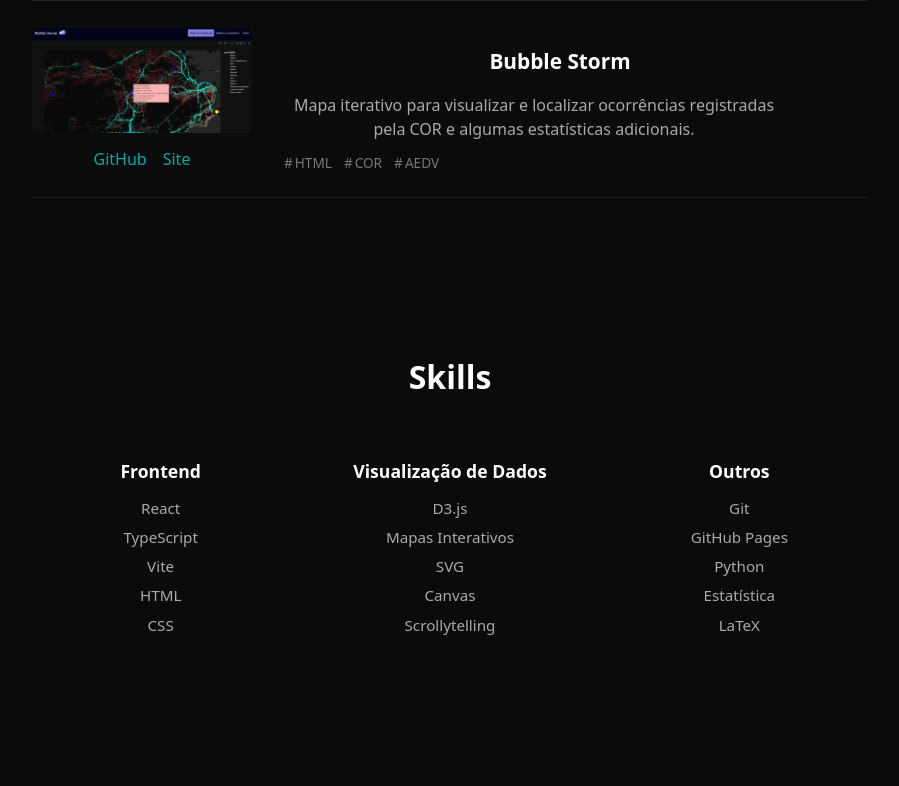
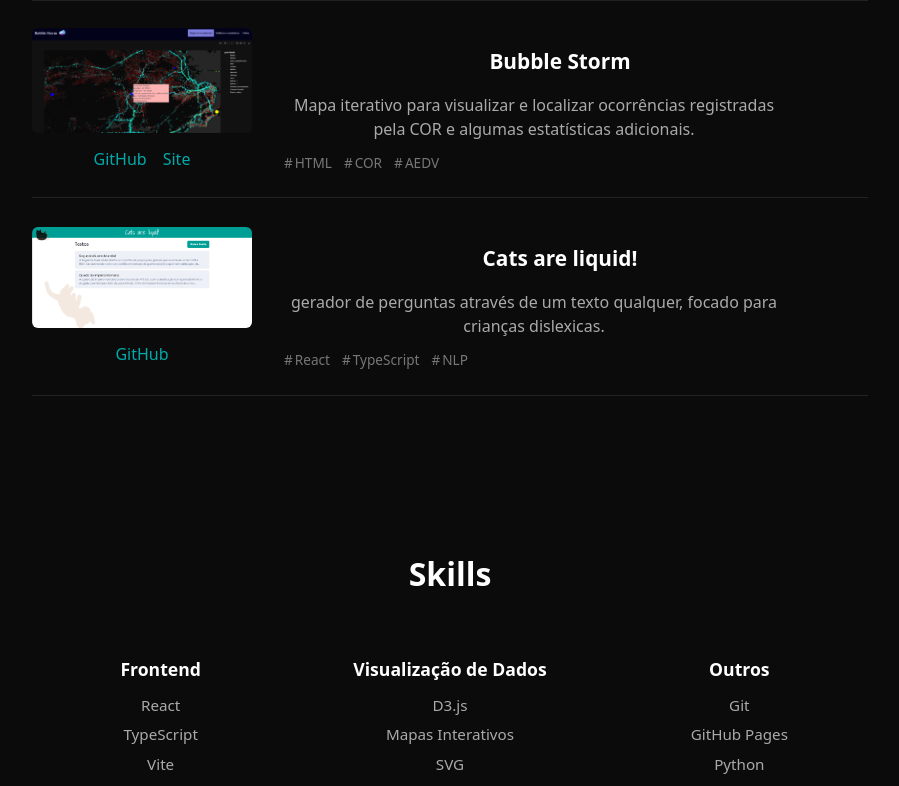
Before and after one commit to Gab-Mel/Gab-Mel.github.io, a React (Vite) app: page / in a window 1280 px wide. Shown: the part 1475-2261 px from the top of the page, without its empty margins (190-1089 px from the left). Built offline with nearby package versions, Linux system fonts and the light colour scheme.

Commit message:
cats are liquid adicionado

```diff
--- a/src/data/projects.ts
+++ b/src/data/projects.ts
@@ -34,5 +34,14 @@ export const projects: Project[] = [
     linkGithub: "https://github.com/Gab-Mel/Bubble-Storm?tab=readme-ov-file",
     linkSite: "https://gab-mel.github.io/Bubble-Storm/",
     image: "/projects/bubble-storm.png"
+  },
+  {
+    title: "Cats are liquid!",
+    description:
+      "gerador de perguntas através de um texto qualquer, focado para crianças dislexicas.",
+    tech: ["React", "TypeScript", "NLP"],
+    linkGithub: "https://github.com/juanbelieni/cats-are-liquid",
+    image: "/projects/cats-are-liquid.png",
+    linkSite: null
   }
 ]
```
Also changed, not shown: public/projects/cats-are-liquid.png (added).
